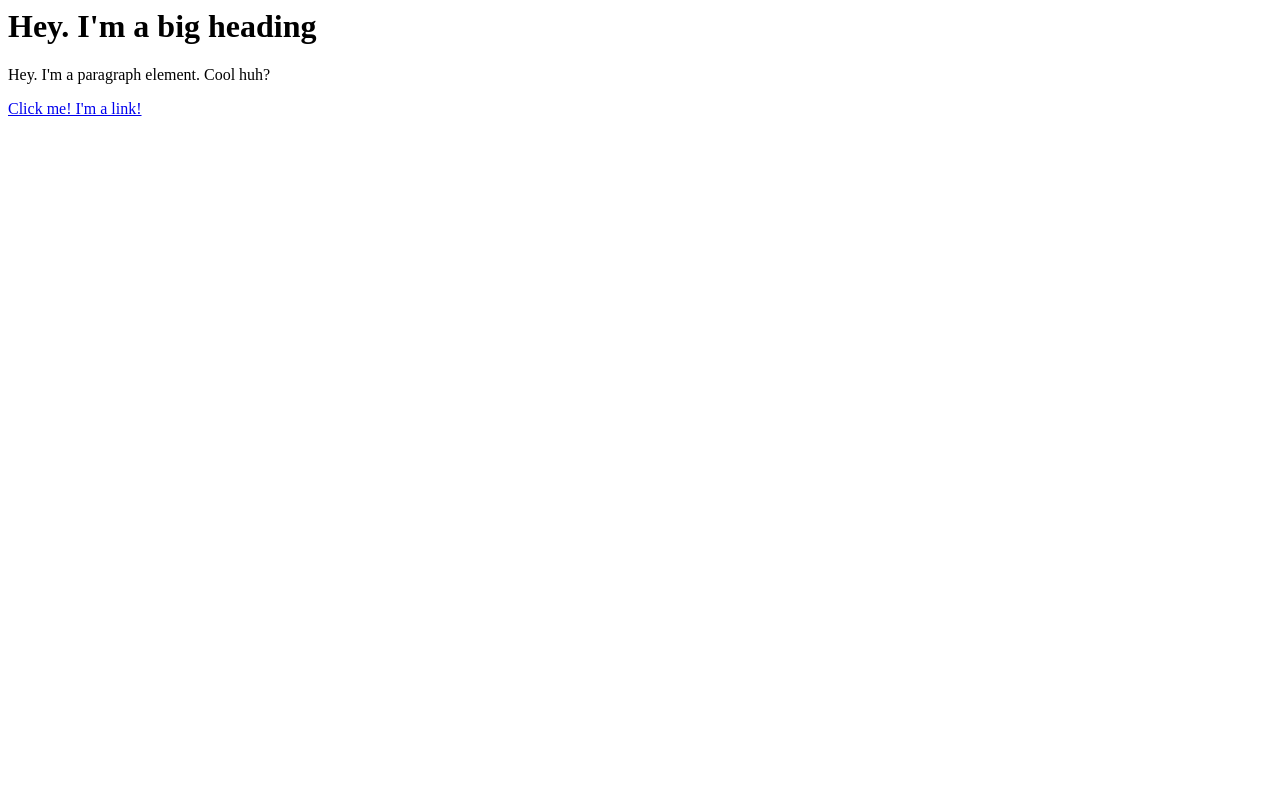
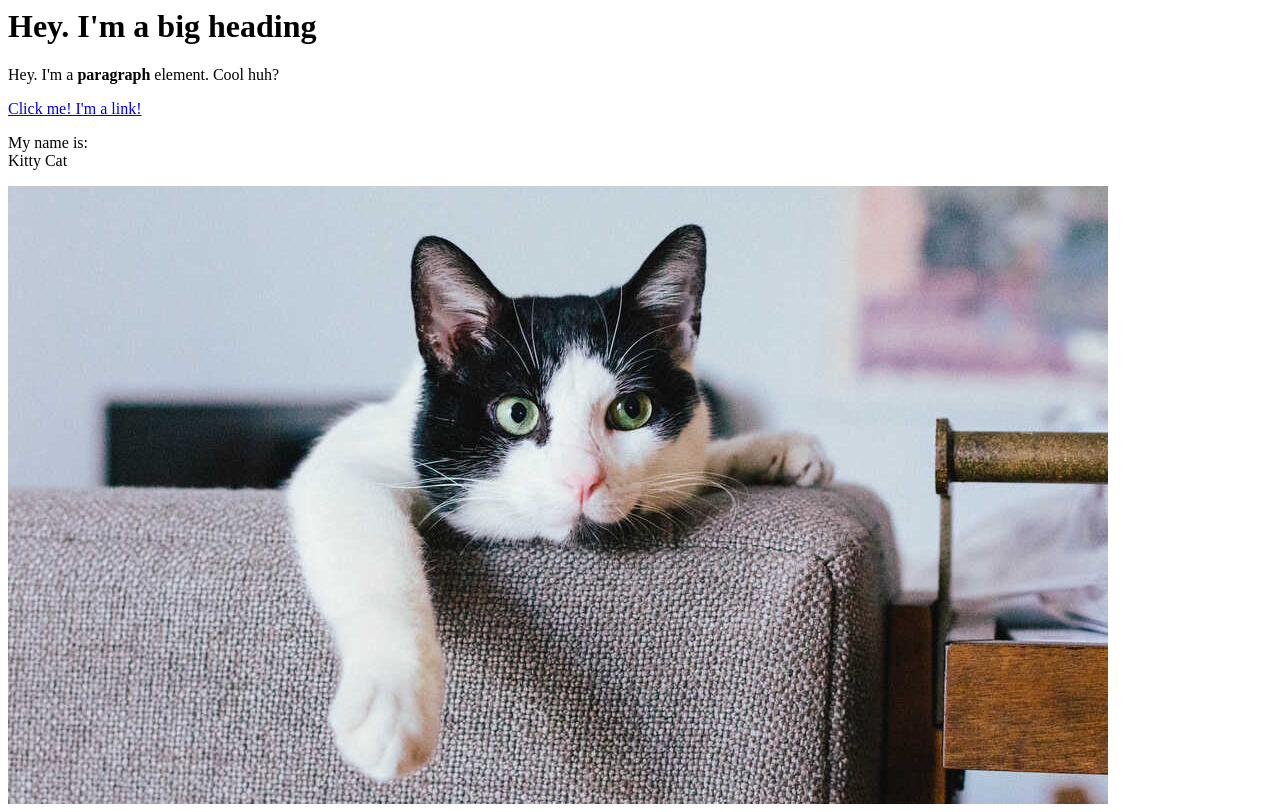
Before and after one commit to Jesse-codes/cartoon-hero, a plain HTML site: page test.html in a window 1280 px wide. Drawn offline with Linux system fonts and the light colour scheme.

Commit message:
Added a cat image and a few more elements

```diff
--- a/test.html
+++ b/test.html
@@ -1,3 +1,14 @@
-<h1>Hey. I'm a big heading</h1>
-<p>Hey. I'm a paragraph element. Cool huh?</p>
-<a href="https://google.com" target="_blank" title="Let's go to Google">Click me! I'm a link!</a>
+<!DOCTYPE hmtl>
+<html>
+<head>
+	<title>Test Page</title>
+</head>
+<body>
+	<h1>Hey. I'm a big heading</h1>
+	<p>Hey. I'm a <b>paragraph</b> element. Cool huh?</p>
+	<a href="https://google.com" target="_blank" title="Let's go to Google">Click me! I'm a link!</a>
+	<p>My name is:<br>
+	Kitty Cat</p>
+	<img src="img/cat.jpg">
+	</body>
+</html>
```
Also changed, not shown: img/cat.jpg (added).
